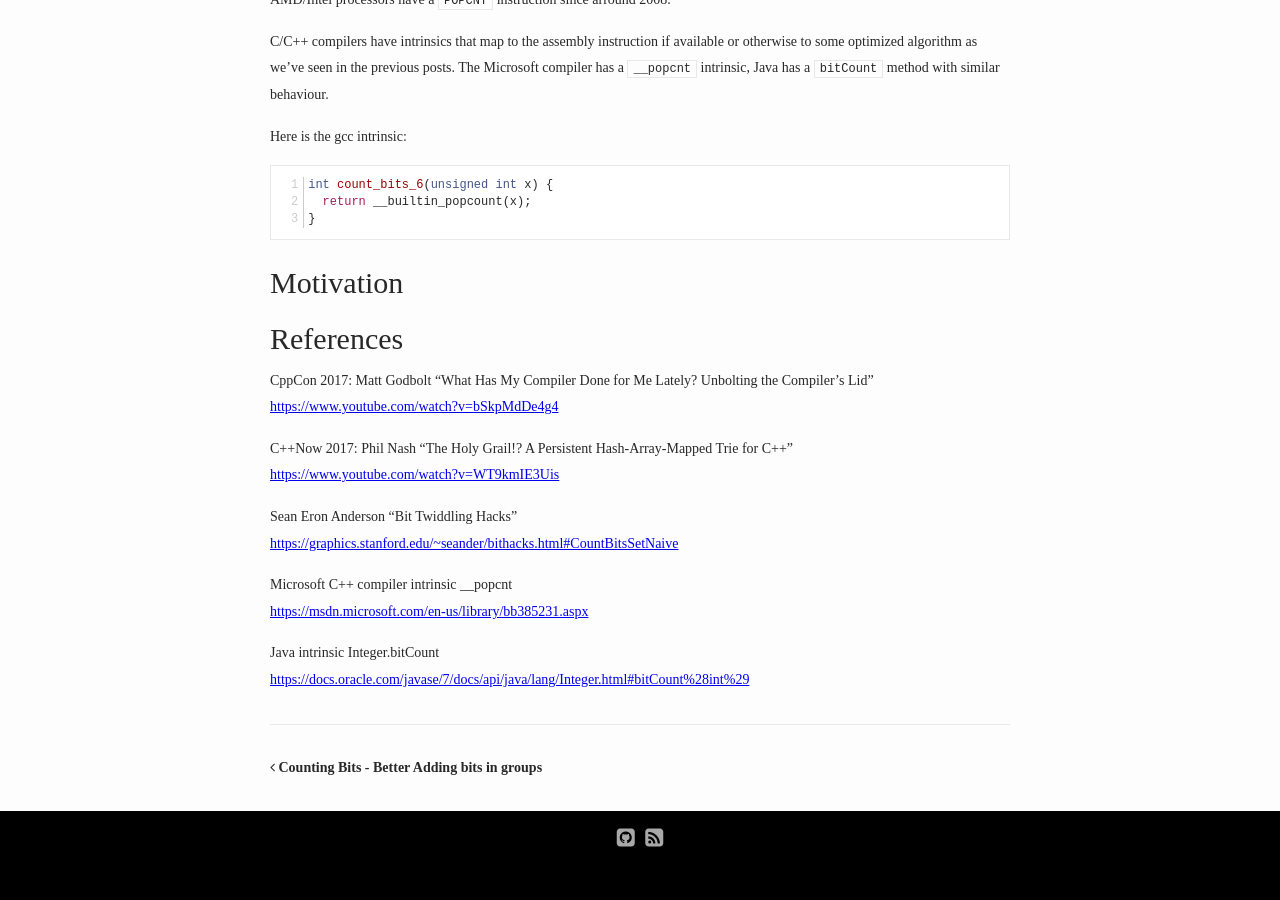
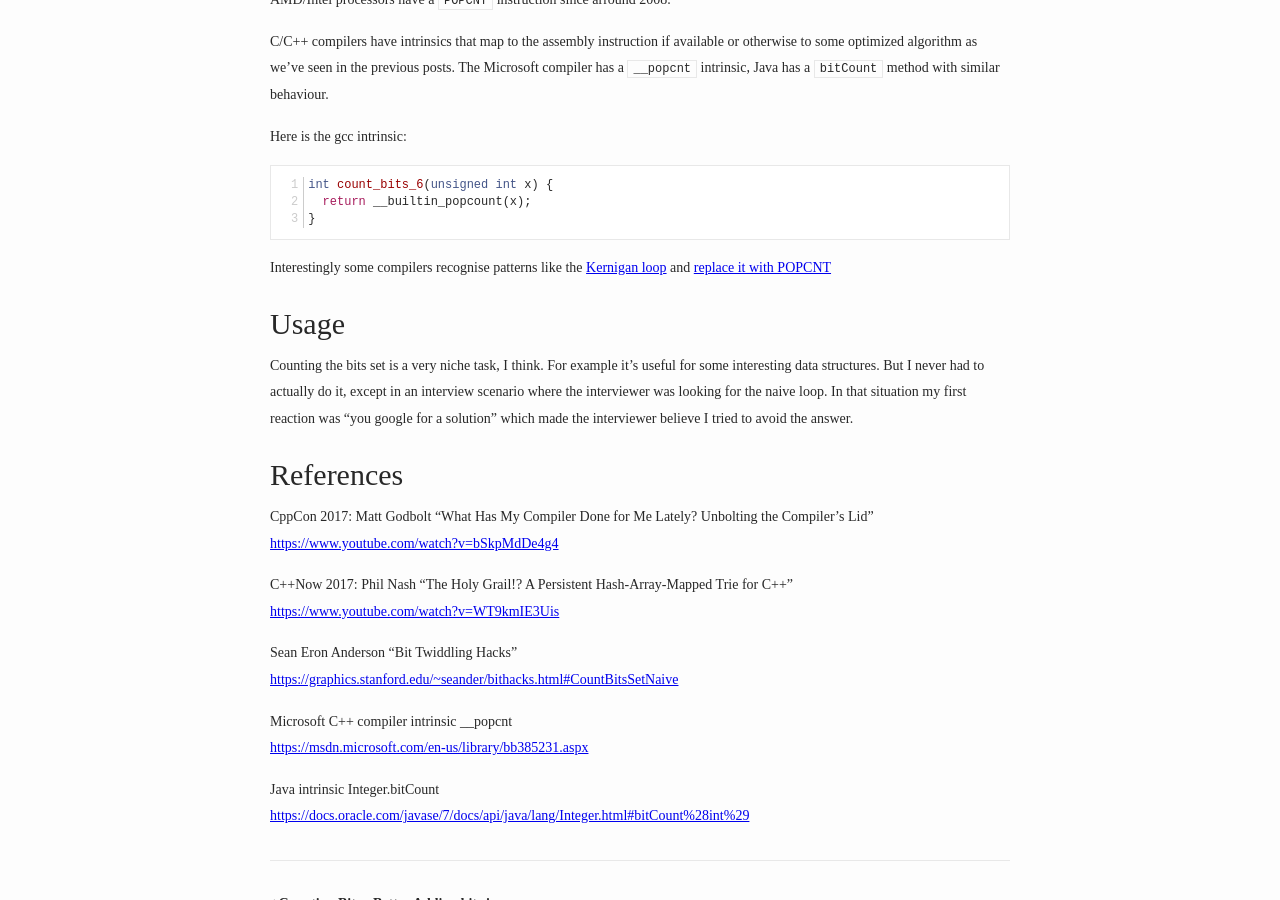
Before and after one commit to bajamircea/bajamircea.github.io, a Jekyll site: the page built from _posts/2017-10-11-counting-bits-processor.markdown, in a window 1280 px wide and 900 px high, scrolled down 526 px. Built offline with Jekyll 4.4.1, drawn with Linux system fonts in a browser that asks for light colours; nearby versions of some CDN libraries; before the commit the page ends 1392 px from its top, so only the background shows below that.

Commit message:
Finish counting bits

```diff
--- a/_posts/2017-10-11-counting-bits-processor.markdown
+++ b/_posts/2017-10-11-counting-bits-processor.markdown
@@ -29,13 +29,23 @@ int count_bits_6(unsigned int x) {
 }
 {% endhighlight %}
 
+Interestingly some compilers recognise patterns like the [Kernigan
+loop][better-loop] and [replace it with POPCNT][mg2017]
 
-# Motivation
+
+# Usage
+
+Counting the bits set is a very niche task, I think. For example it's useful
+for some interesting data structures. But I never had to actually do it, except
+in an interview scenario where the interviewer was looking for the naive loop.
+In that situation my first reaction was "you google for a solution" which made
+the interviewer believe I tried to avoid the answer.
+
 
 # References
 
 CppCon 2017: Matt Godbolt "What Has My Compiler Done for Me Lately? Unbolting the Compiler's Lid"<br>
-[https://www.youtube.com/watch?v=bSkpMdDe4g4](https://www.youtube.com/watch?v=bSkpMdDe4g4)
+[https://www.youtube.com/watch?v=bSkpMdDe4g4][mg2017]
 
 C++Now 2017: Phil Nash "The Holy Grail!? A Persistent Hash-Array-Mapped Trie for C++"<br>
 [https://www.youtube.com/watch?v=WT9kmIE3Uis](https://www.youtube.com/watch?v=WT9kmIE3Uis)
@@ -48,3 +58,7 @@ Microsoft C++ compiler intrinsic __popcnt<br>
 
 Java intrinsic Integer.bitCount<br>
 [https://docs.oracle.com/javase/7/docs/api/java/lang/Integer.html#bitCount%28int%29](https://docs.oracle.com/javase/7/docs/api/java/lang/Integer.html#bitCount%28int%29)
+
+
+[better-loop]: {% post_url 2017-10-07-counting-bits-better-loop %}
+[mg2017]: https://www.youtube.com/watch?v=bSkpMdDe4g4
```
